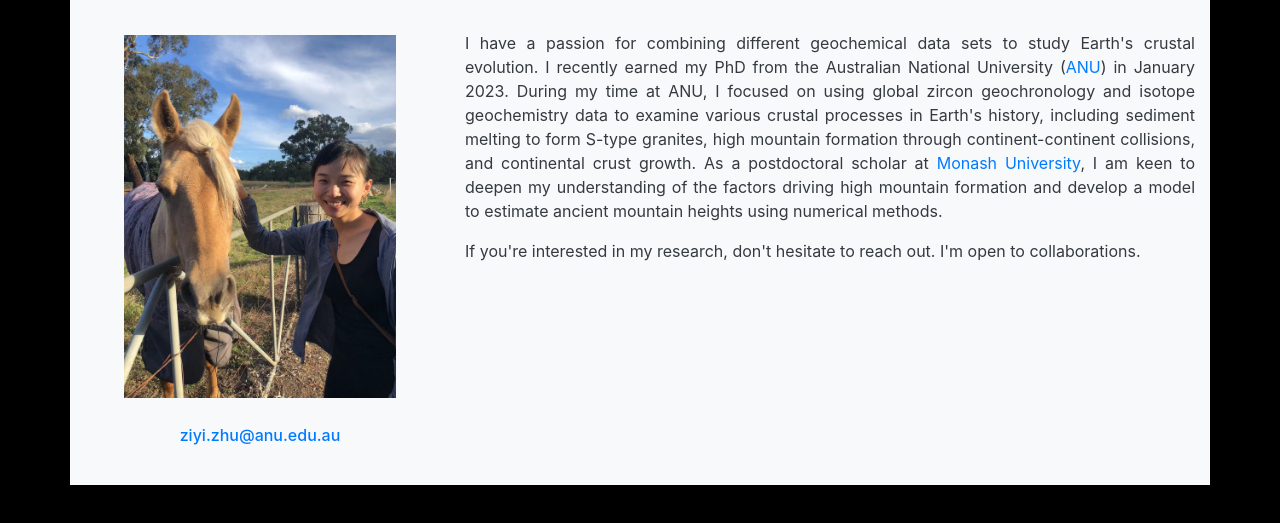
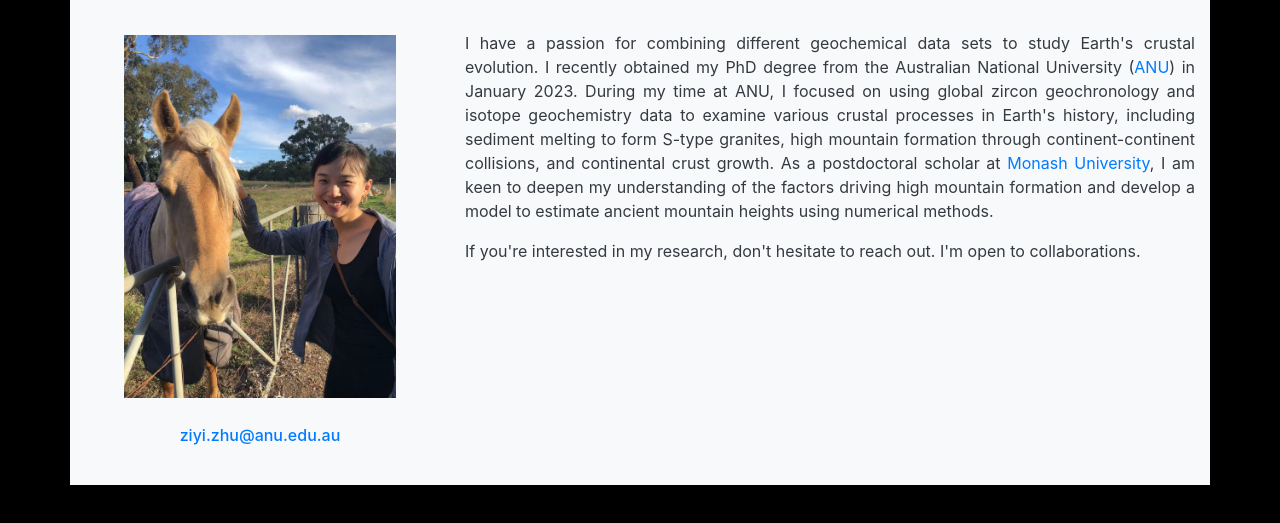
Before and after one commit to Ziyi06/Ziyi06.github.io, a plain HTML site: page index.html in a window 1280 px wide. Shown: the part 81-604 px from the top of the page. Drawn offline with Linux system fonts and the light colour scheme.

Commit message:
Update index.html

```diff
--- a/index.html
+++ b/index.html
@@ -64,7 +64,7 @@
 							</div>
 
 							<div class="col-md-8 mx-auto">
-								<p> I have a passion for combining different geochemical data sets to study Earth's crustal evolution. I recently earned my PhD from the Australian National University (<a href="https://www.anu.edu.au/">ANU</a>) in January 2023. During my time at ANU, I focused on using global zircon geochronology and isotope geochemistry data to examine various crustal processes in Earth's history, including sediment melting to form S-type granites, high mountain formation through continent-continent collisions, and continental crust growth. As a postdoctoral scholar at <a href="https://www.monash.edu/">Monash University</a>, I am keen to deepen my understanding of the factors driving high mountain formation and develop a model to estimate ancient mountain heights using numerical methods.
+								<p> I have a passion for combining different geochemical data sets to study Earth's crustal evolution. I recently obtained my PhD degree from the Australian National University (<a href="https://www.anu.edu.au/">ANU</a>) in January 2023. During my time at ANU, I focused on using global zircon geochronology and isotope geochemistry data to examine various crustal processes in Earth's history, including sediment melting to form S-type granites, high mountain formation through continent-continent collisions, and continental crust growth. As a postdoctoral scholar at <a href="https://www.monash.edu/">Monash University</a>, I am keen to deepen my understanding of the factors driving high mountain formation and develop a model to estimate ancient mountain heights using numerical methods.
 								<p> If you're interested in my research, don't hesitate to reach out. I'm open to collaborations.
 								</p>
 							</div>
```
